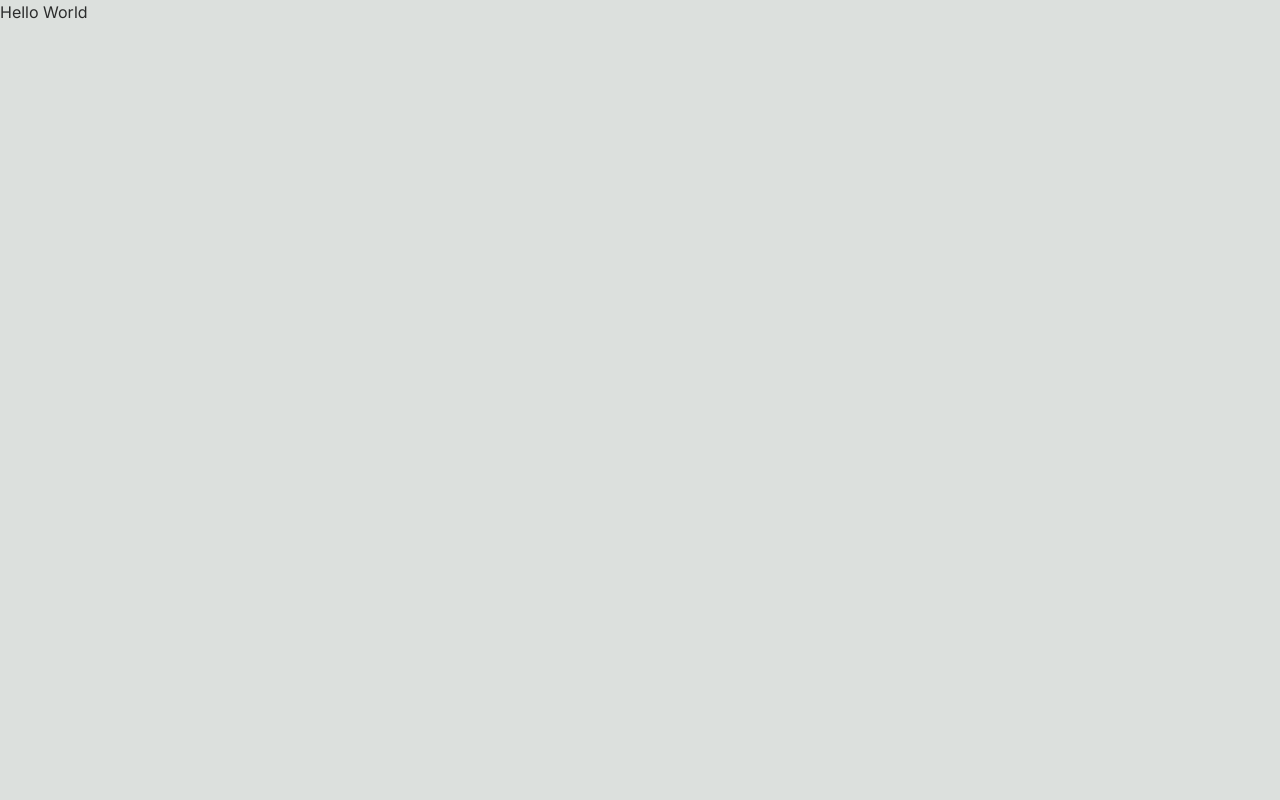
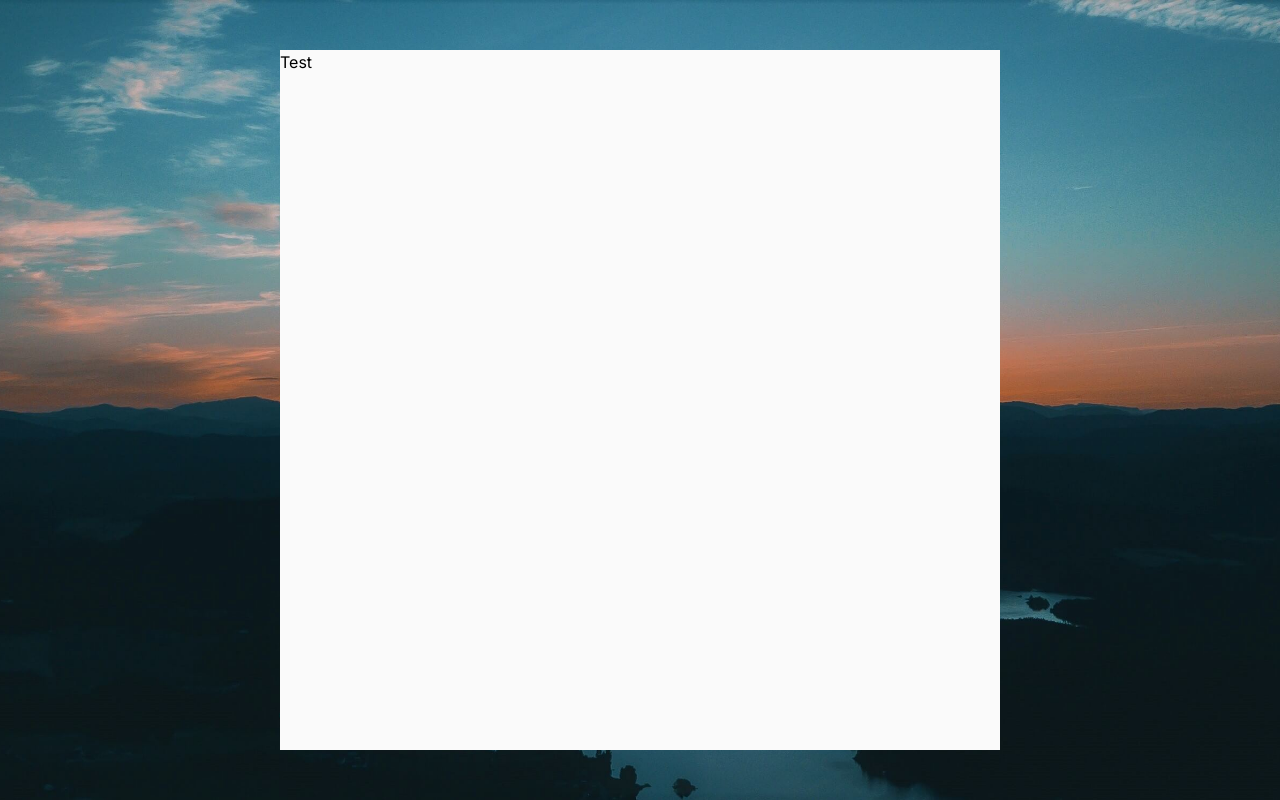
Before and after one commit to DSurguy/surgingforward.net, a Next.js app: page /blog in a window 1280 px wide. Built offline with nearby package versions, Linux system fonts and the light colour scheme.

Commit message:
Basic home -> blog transition

```diff
--- /dev/null
+++ b/app/MainContainer.tsx
@@ -0,0 +1,49 @@
+'use client'
+
+import Link from "next/link";
+import { useRouter } from "next/navigation";
+import { MouseEvent, useEffect, useMemo, useState } from "react"
+import { twMerge } from "tailwind-merge";
+
+const layouts = {
+  big: {
+    width: '56.25%',
+    yMargin: '50px'
+  }
+}
+
+export default function MainComponent() {
+  const router = useRouter();
+  const [transitionTo, setTransitionTo] = useState<null | string>(null);
+  const baseMainClass = "main-home bg-neutral-50"
+
+  const className = useMemo(() => {
+    return transitionTo ? twMerge(baseMainClass, 'transition') : baseMainClass;
+  }, [transitionTo])
+
+  const handleClick = (e: MouseEvent<HTMLAnchorElement>, target: string) => {
+    e.preventDefault();
+    setTransitionTo(target);
+  }
+
+  useEffect(() => {
+    if( transitionTo ) {
+      setTimeout(() => {
+        router.push(transitionTo)
+      }, 501)
+    }
+  }, [transitionTo])
+
+  const mainContent = <>
+    <nav>
+      <Link href="/blog" passHref legacyBehavior>
+        <a onClick={e => (handleClick(e, '/blog'))}>Blog</a>
+      </Link>
+    </nav>
+  </>
+  return (
+    <main className={className}>
+      {!transitionTo && mainContent}
+    </main>
+  )
+}
--- /dev/null
+++ b/app/blog/MainContainer.tsx
@@ -0,0 +1,36 @@
+'use client'
+
+import React, { useEffect, useMemo, useState } from "react"
+import { twMerge } from "tailwind-merge";
+
+type Props = {
+  children: React.ReactNode | React.ReactNode[]
+}
+
+export default function MainContainer({ children }: Props) {
+  const [loaded, setLoaded] = useState(false);
+  const [fadeComplete, setFadeComplete] = useState(false);
+  const baseMainClass = "w-[56.25vw] mt-[50px] mx-auto bg-neutral-50 transition-opacity opacity-0 duration-200"
+
+  const mainClass = useMemo(() => {
+    return loaded ? twMerge(baseMainClass, 'opacity-1') : baseMainClass;
+  }, [loaded])
+
+  useEffect(() => {
+    if( children ){
+      if (!loaded) {
+        setLoaded(true);
+        setTimeout(() => {
+          setFadeComplete(true)
+        }, 201)
+      }
+    }
+  }, [children])
+
+  return <div className="w-screen h-screen overflow-x-hidden overflow-y-auto">
+    <div className="main-placeholder"></div>
+    <main className={mainClass}>
+      {children}
+    </main>
+  </div>
+}
--- a/app/blog/page.tsx
+++ b/app/blog/page.tsx
@@ -1,5 +1,10 @@
 import React from 'react';
+import MainContainer from './MainContainer';
 
 export default function BlogPage() {
-  return <p>Hello World</p>
+  return (
+    <MainContainer>
+      <div className="main-min-size">Test</div>
+    </MainContainer>
+  )
 }
--- a/app/globals.css
+++ b/app/globals.css
@@ -16,14 +16,16 @@
   }
 }
 
+
 body {
   color: rgb(var(--foreground-rgb));
-  background: linear-gradient(
-      to bottom,
-      transparent,
-      rgb(var(--background-end-rgb))
-    )
-    rgb(var(--background-start-rgb));
+  background-image: url(/bg.jpg);
+  background-size: cover;
+  background-repeat: no-repeat;
+  background-position: center;
+  background-attachment: fixed;
+  height: 100vh;
+  width: 100vw;
 }
 
 @layer utilities {
@@ -33,10 +35,32 @@ body {
 }
 
 @layer components {
-  .main-bg {
-    background-color: #dce0dd;
-    opacity: 0.8;
-    background-image: radial-gradient(#316232 0.5px, #dce0dd 0.5px);
-    background-size: 10px 10px;
+  .main-home {
+    clip-path: polygon(0 0, 720px 0, 540px 100%, 0 100%);
+    transition: clip-path 0.5s ease;
+    width: 100vw;
+    height: 100vh;
+  }
+
+  .main-home.transition {
+    transition: clip-path 0.5s ease;
+    clip-path: polygon(
+      21.875vw 50px,
+      78.125vw 50px,
+      78.125vw calc(100vh - 50px),
+      21.875vw calc(100vh - 50px)
+    );
+  }
+  .main-placeholder {
+    position: absolute;
+    z-index: -1;
+    width: 56.25vw;
+    height: calc(100vh - 100px);
+    left: 21.875vw;
+    top: 50px;
+    background-color: #fff;
+  }
+  .main-min-size {
+    min-height: calc(100vh - 100px);
   }
 }
--- a/app/layout.tsx
+++ b/app/layout.tsx
@@ -4,7 +4,7 @@ import { twMerge } from 'tailwind-merge';
 import "./globals.css";
 
 const inter = Inter({ subsets: ["latin"] });
-const bodyClass = twMerge(inter.className, 'main-bg');
+const bodyClass = twMerge(inter.className);
 
 export const metadata: Metadata = {
   title: "Create Next App",
--- a/app/page.tsx
+++ b/app/page.tsx
@@ -1,113 +1,5 @@
-import Image from "next/image";
+import MainComponent from "./MainContainer";
 
 export default function Home() {
-  return (
-    <main className="flex min-h-screen flex-col items-center justify-between p-24">
-      <div className="z-10 max-w-5xl w-full items-center justify-between font-mono text-sm lg:flex">
-        <p className="fixed left-0 top-0 flex w-full justify-center border-b border-gray-300 bg-gradient-to-b from-zinc-200 pb-6 pt-8 backdrop-blur-2xl dark:border-neutral-800 dark:bg-zinc-800/30 dark:from-inherit lg:static lg:w-auto  lg:rounded-xl lg:border lg:bg-gray-200 lg:p-4 lg:dark:bg-zinc-800/30">
-          Get started by editing&nbsp;
-          <code className="font-mono font-bold">app/page.tsx</code>
-        </p>
-        <div className="fixed bottom-0 left-0 flex h-48 w-full items-end justify-center bg-gradient-to-t from-white via-white dark:from-black dark:via-black lg:static lg:h-auto lg:w-auto lg:bg-none">
-          <a
-            className="pointer-events-none flex place-items-center gap-2 p-8 lg:pointer-events-auto lg:p-0"
-            href="https://vercel.com?utm_source=create-next-app&utm_medium=appdir-template&utm_campaign=create-next-app"
-            target="_blank"
-            rel="noopener noreferrer"
-          >
-            By{" "}
-            <Image
-              src="/vercel.svg"
-              alt="Vercel Logo"
-              className="dark:invert"
-              width={100}
-              height={24}
-              priority
-            />
-          </a>
-        </div>
-      </div>
-
-      <div className="relative flex place-items-center before:absolute before:h-[300px] before:w-full sm:before:w-[480px] before:-translate-x-1/2 before:rounded-full before:bg-gradient-radial before:from-white before:to-transparent before:blur-2xl before:content-[''] after:absolute after:-z-20 after:h-[180px] after:w-full sm:after:w-[240px] after:translate-x-1/3 after:bg-gradient-conic after:from-sky-200 after:via-blue-200 after:blur-2xl after:content-[''] before:dark:bg-gradient-to-br before:dark:from-transparent before:dark:to-blue-700 before:dark:opacity-10 after:dark:from-sky-900 after:dark:via-[#0141ff] after:dark:opacity-40 before:lg:h-[360px] z-[-1]">
-        <Image
-          className="relative dark:drop-shadow-[0_0_0.3rem_#ffffff70] dark:invert"
-          src="/next.svg"
-          alt="Next.js Logo"
-          width={180}
-          height={37}
-          priority
-        />
-      </div>
-
-      <div className="mb-32 grid text-center lg:max-w-5xl lg:w-full lg:mb-0 lg:grid-cols-4 lg:text-left">
-        <a
-          href="https://nextjs.org/docs?utm_source=create-next-app&utm_medium=appdir-template&utm_campaign=create-next-app"
-          className="group rounded-lg border border-transparent px-5 py-4 transition-colors hover:border-gray-300 hover:bg-gray-100 hover:dark:border-neutral-700 hover:dark:bg-neutral-800/30"
-          target="_blank"
-          rel="noopener noreferrer"
-        >
-          <h2 className={`mb-3 text-2xl font-semibold`}>
-            Docs{" "}
-            <span className="inline-block transition-transform group-hover:translate-x-1 motion-reduce:transform-none">
-              -&gt;
-            </span>
-          </h2>
-          <p className={`m-0 max-w-[30ch] text-sm opacity-50`}>
-            Find in-depth information about Next.js features and API.
-          </p>
-        </a>
-
-        <a
-          href="https://nextjs.org/learn?utm_source=create-next-app&utm_medium=appdir-template-tw&utm_campaign=create-next-app"
-          className="group rounded-lg border border-transparent px-5 py-4 transition-colors hover:border-gray-300 hover:bg-gray-100 hover:dark:border-neutral-700 hover:dark:bg-neutral-800/30"
-          target="_blank"
-          rel="noopener noreferrer"
-        >
-          <h2 className={`mb-3 text-2xl font-semibold`}>
-            Learn{" "}
-            <span className="inline-block transition-transform group-hover:translate-x-1 motion-reduce:transform-none">
-              -&gt;
-            </span>
-          </h2>
-          <p className={`m-0 max-w-[30ch] text-sm opacity-50`}>
-            Learn about Next.js in an interactive course with&nbsp;quizzes!
-          </p>
-        </a>
-
-        <a
-          href="https://vercel.com/templates?framework=next.js&utm_source=create-next-app&utm_medium=appdir-template&utm_campaign=create-next-app"
-          className="group rounded-lg border border-transparent px-5 py-4 transition-colors hover:border-gray-300 hover:bg-gray-100 hover:dark:border-neutral-700 hover:dark:bg-neutral-800/30"
-          target="_blank"
-          rel="noopener noreferrer"
-        >
-          <h2 className={`mb-3 text-2xl font-semibold`}>
-            Templates{" "}
-            <span className="inline-block transition-transform group-hover:translate-x-1 motion-reduce:transform-none">
-              -&gt;
-            </span>
-          </h2>
-          <p className={`m-0 max-w-[30ch] text-sm opacity-50`}>
-            Explore starter templates for Next.js.
-          </p>
-        </a>
-
-        <a
-          href="https://vercel.com/new?utm_source=create-next-app&utm_medium=appdir-template&utm_campaign=create-next-app"
-          className="group rounded-lg border border-transparent px-5 py-4 transition-colors hover:border-gray-300 hover:bg-gray-100 hover:dark:border-neutral-700 hover:dark:bg-neutral-800/30"
-          target="_blank"
-          rel="noopener noreferrer"
-        >
-          <h2 className={`mb-3 text-2xl font-semibold`}>
-            Deploy{" "}
-            <span className="inline-block transition-transform group-hover:translate-x-1 motion-reduce:transform-none">
-              -&gt;
-            </span>
-          </h2>
-          <p className={`m-0 max-w-[30ch] text-sm opacity-50 text-balance`}>
-            Instantly deploy your Next.js site to a shareable URL with Vercel.
-          </p>
-        </a>
-      </div>
-    </main>
-  );
+  return <MainComponent />
 }
```
Also changed, not shown: public/bg.jpg (added).
